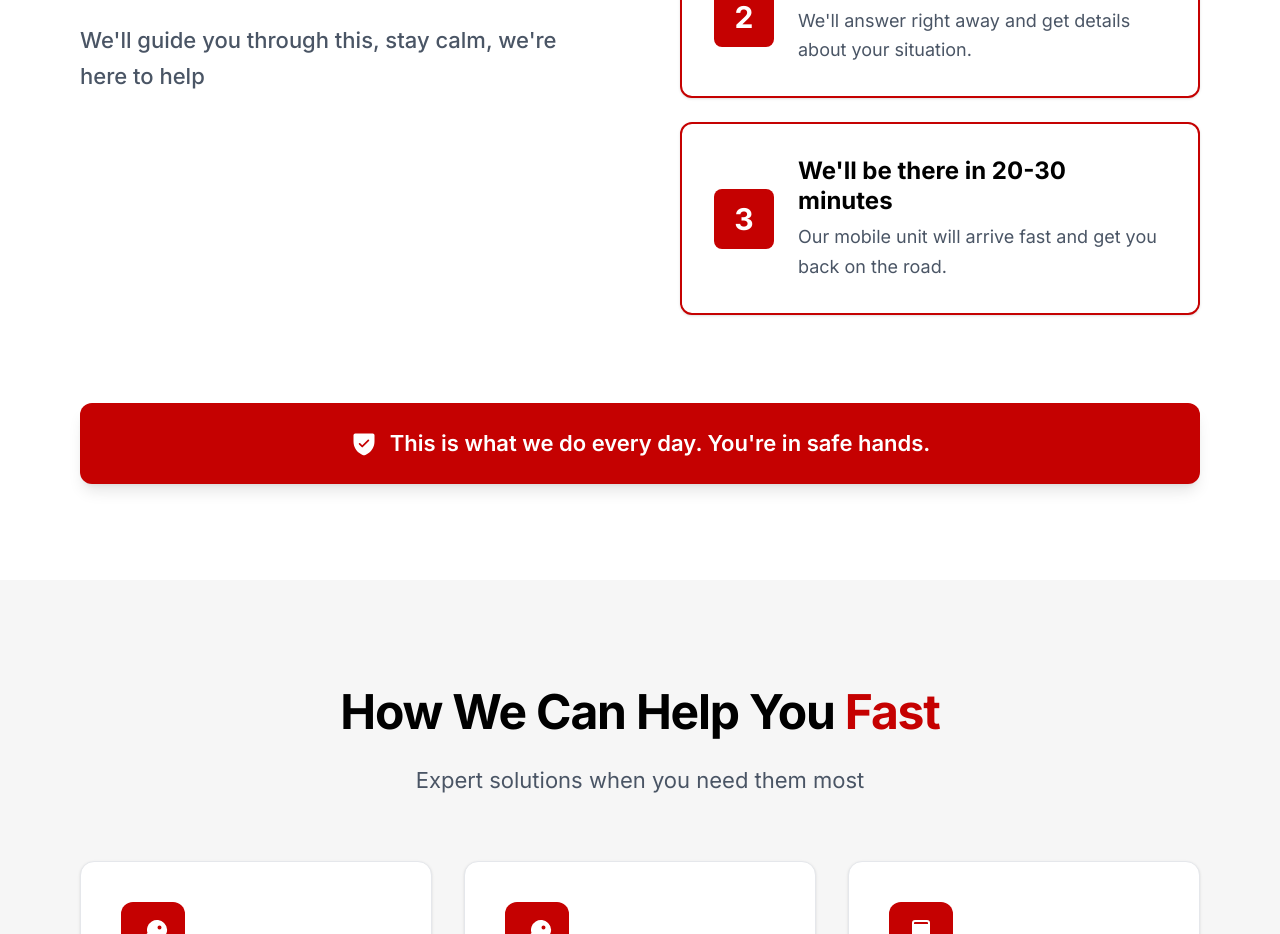
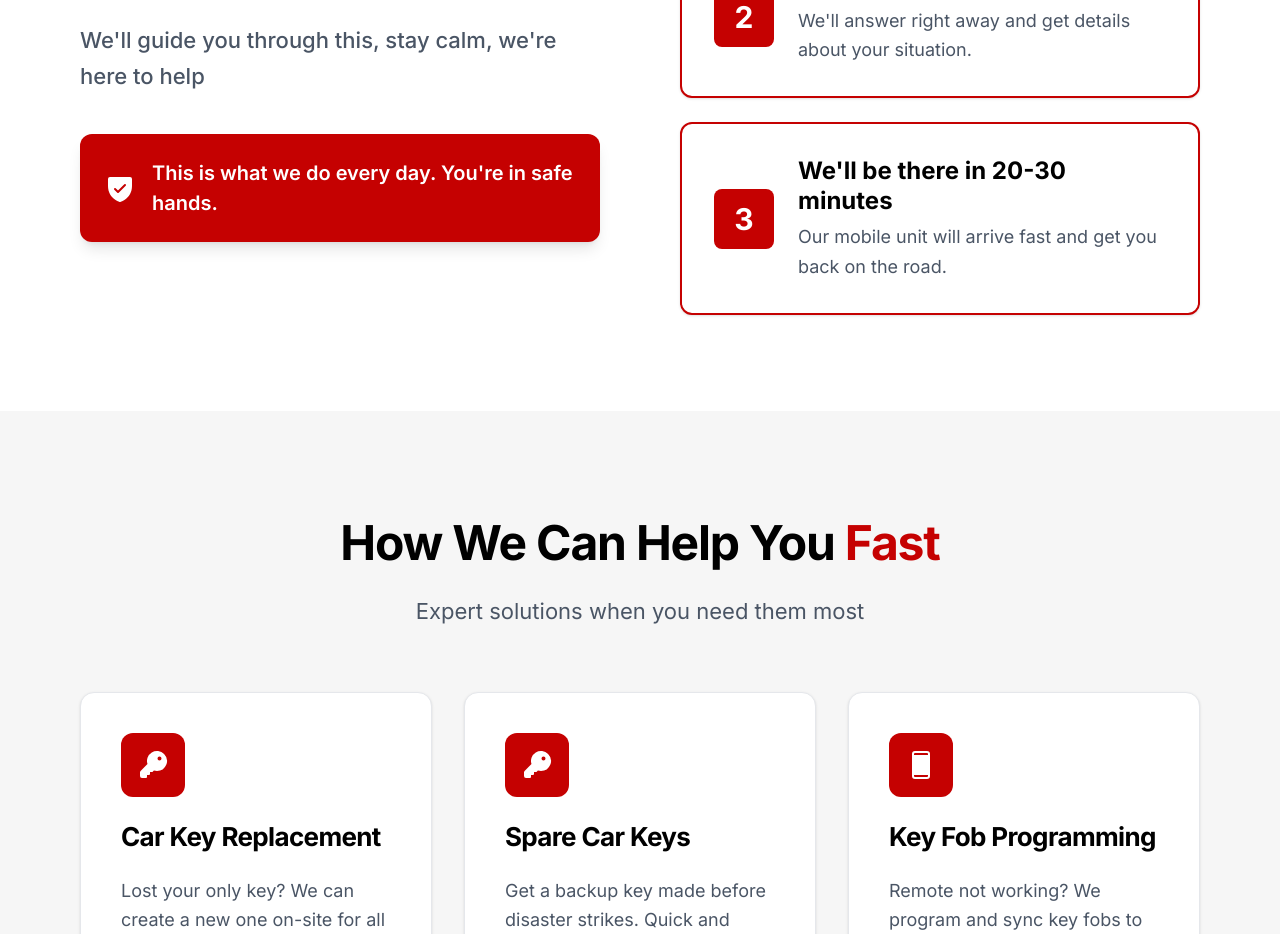
Before and after one commit to maheshikabandara/Navancarkeyslocksmiths, a React (Vite) app: page / in a window 1280 px wide. Shown: the part 1220-2154 px from the top of the page. Built offline with nearby package versions, Linux system fonts and the light colour scheme.

Commit message:
Update NavanCarKeysLocksmiths.tsx

```diff
--- a/src/imports/NavanCarKeysLocksmiths/NavanCarKeysLocksmiths.tsx
+++ b/src/imports/NavanCarKeysLocksmiths/NavanCarKeysLocksmiths.tsx
@@ -39,7 +39,6 @@ function HeroNav() {
           </div>
 
           <div className="flex gap-5 md:gap-6 items-center">
-            {/* Highlighted Red Call Button */}
             <div className="bg-[#c50101] hover:bg-red-700 transition-colors duration-300 px-5 py-2.5 rounded-[8px] flex gap-2 items-center text-white cursor-pointer shadow-lg">
               <Phone size={22} weight="fill" />
               <p className="font-bold text-[15px] md:text-[16px] whitespace-nowrap">086 200 0066</p>
@@ -98,7 +97,7 @@ function HeroNav() {
           </div>
         </div>
 
-        {/* Right Side (Image matching exactly below navbar, full height) */}
+        {/* Right Side (Image) */}
         <div className="w-full lg:w-1/2 relative min-h-[400px] lg:min-h-0 flex flex-col z-10">
           <img alt="Car keys hanging" className="absolute inset-0 object-cover w-full h-full" src={heroImg} />
         </div>
@@ -116,7 +115,7 @@ function EmergencySteps() {
         {/* Split Layout */}
         <div className="flex flex-col lg:flex-row gap-12 lg:gap-20 items-center lg:items-start">
 
-          {/* Left Side: Heading */}
+          {/* Left Side: Heading & Banner */}
           <div className="w-full lg:w-1/2 flex flex-col pt-4 lg:pt-12">
             <h2 className="font-bold text-[36px] md:text-[48px] lg:text-[56px] text-black leading-[1.2] tracking-tight">
               Locked Out?<br />Follow These 3 Steps
@@ -124,6 +123,14 @@ function EmergencySteps() {
             <p className="font-medium text-[18px] md:text-[22px] text-gray-600 mt-6 leading-relaxed">
               We'll guide you through this, stay calm, we're here to help
             </p>
+
+            {/* Moved Banner: "This is what we do..." */}
+            <div className="bg-[#c50101] rounded-[12px] w-full p-5 lg:p-6 flex items-center justify-center md:justify-start gap-4 shadow-lg mt-10">
+              <ShieldCheck size={32} weight="fill" className="text-white hidden sm:block shrink-0" />
+              <p className="font-semibold text-[18px] md:text-[20px] text-white text-center md:text-left">
+                {`This is what we do every day. You're in safe hands.`}
+              </p>
+            </div>
           </div>
 
           {/* Right Side: Step Cards */}
@@ -163,14 +170,6 @@ function EmergencySteps() {
             </div>
 
           </div>
-        </div>
-
-        {/* Missing Banner Added Back */}
-        <div className="bg-[#c50101] rounded-[12px] w-full p-5 lg:p-6 flex items-center justify-center gap-3 shadow-lg mt-4 lg:mt-6">
-          <ShieldCheck size={28} weight="fill" className="text-white hidden sm:block" />
-          <p className="font-semibold text-[18px] md:text-[22px] text-white text-center">
-            {`This is what we do every day. You're in safe hands.`}
-          </p>
         </div>
 
       </div>
```
